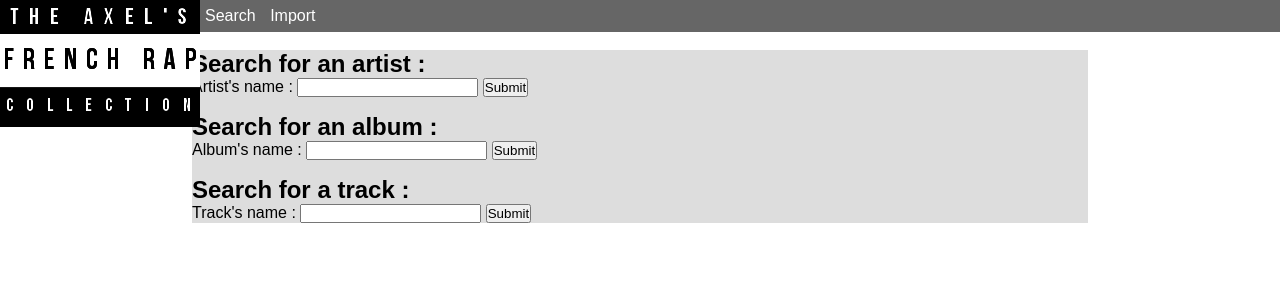
After one commit to dexeras/set09103coursework1, a Flask app: page /search/album in a window 1280 px wide. The commit adds this page. Shown: the top 300 px of the page. Run offline with Flask 2, Linux system fonts and the light colour scheme.

Commit message:
added the searching feature

```diff
--- a/main.py
+++ b/main.py
@@ -26,6 +26,7 @@ def init_db():
     db.commit()
 
 @app.route("/")
+@app.route("/browse")
 def index():
   db=get_db()
   sql='SELECT * FROM Artists'
@@ -45,10 +46,6 @@ def index():
     tracks.append(row)
   db.close()
   return render_template('index.html',artists=artists,albums=albums,tracks=tracks)
-
-@app.route("/browse")
-def browse():
-  return render_template('index.html')
 
 @app.route("/browse/<artist>")
 def browseArtist(artist):
@@ -72,7 +69,64 @@ def browseArtistsAlbum(artist,album):
 
 @app.route("/search")
 def search():
-  return render_template('index.html')
+  return render_template('search.html')
+
+@app.route("/search/artist", methods=['GET','POST'])
+def searchArtist():
+  if request.method =="POST" :
+    artist=request.form['artist']
+    print artist
+    return redirect(url_for('getArtists',artist=artist))
+  else :
+    return render_template('search.html')
+
+@app.route("/search/artist/<artist>")
+def getArtists(artist):
+  db=get_db()
+  query="Select * from Artists where Name='"+artist+"'"
+  list=db.cursor().execute(query)
+  artists=[]
+  for row in list:
+    artists.append(row)
+  return render_template('searchArtist.html',artist=artist,artists=artists)
+
+@app.route("/search/album", methods=['GET','POST'])
+def searchAlbum():
+  if request.method =="POST" :
+    album=request.form['album']
+    print album
+    return redirect(url_for('getAlbums',album=album))
+  else :
+    return render_template('search.html')
+
+@app.route("/search/album/<album>")
+def getAlbums(album):
+  db=get_db()
+  query="Select Albums.Title, Artists.Name from Albums,Artists where Albums.Title='"+album+"' and Albums.ArtistID=Artists.ID"
+  list=db.cursor().execute(query)
+  albums=[]
+  for row in list:
+    albums.append(row)
+  return render_template('searchAlbum.html',album=album,albums=albums)
+
+@app.route("/search/track", methods=['GET','POST'])
+def searchTrack():
+  if request.method =="POST" :
+    track=request.form['track']
+    print track
+    return redirect(url_for('getTracks',track=track))
+  else :
+    return render_template('search.html')
+
+@app.route("/search/track/<track>")
+def getTracks(track):
+  db=get_db()
+  query="Select Tracks.Name,Tracks.Length,Artists.Name,Albums.Title from Tracks,Albums,Artists where Tracks.Name='"+track+"' and Tracks.AlbumID=Albums.ID and Albums.ArtistID=Artists.ID"
+  list=db.cursor().execute(query)
+  tracks=[]
+  for row in list:
+    tracks.append(row)
+  return render_template('searchTrack.html',track=track,tracks=tracks)
 
 @app.route("/import")
 def importing():
--- a/templates/layout.html
+++ b/templates/layout.html
@@ -11,9 +11,6 @@
   </div>
   <div id="NavBar">
     <ul>
-      <a href="{{ url_for('browse') }}">
-        <li>Browse</li>
-      </a>
       <a href="{{ url_for('search') }}">
         <li>Search</li>
       </a>
--- /dev/null
+++ b/templates/search.html
@@ -0,0 +1,21 @@
+{% extends "layout.html"%}
+{%block content%}
+  <h2>Search for an artist : </h2>
+  <form action="{{url_for('searchArtist')}}"method="post"name="searchArtist">
+    <label for="artist">Artist's name : </label>
+    <input type="text" name="artist" id="artist"/>
+    <input type="submit" name="submit" id="submit"/>
+  </form>
+  <h2>Search for an album : </h2>
+  <form action="{{url_for('searchAlbum')}}"method="post"name="searchAlbum">
+    <label for="album">Album's name : </label>
+    <input type="text" name="album" id="album"/>
+    <input type="submit" name="submit" id="submit"/>
+  </form>
+  <h2>Search for a track : </h2>
+  <form action="{{url_for('searchTrack')}}"method="post"name="searchTrack">
+    <label for="track">Track's name : </label>
+    <input type="text" name="track" id="track"/>
+    <input type="submit" name="submit" id="submit"/>
+  </form>
+{%endblock%}
```
Also changed, not shown: templates/searchAlbum.html (added, +18 -0 lines), templates/searchArtist.html (added, +18 -0 lines), templates/searchTrack.html (added, +20 -0 lines), 2 other files.
